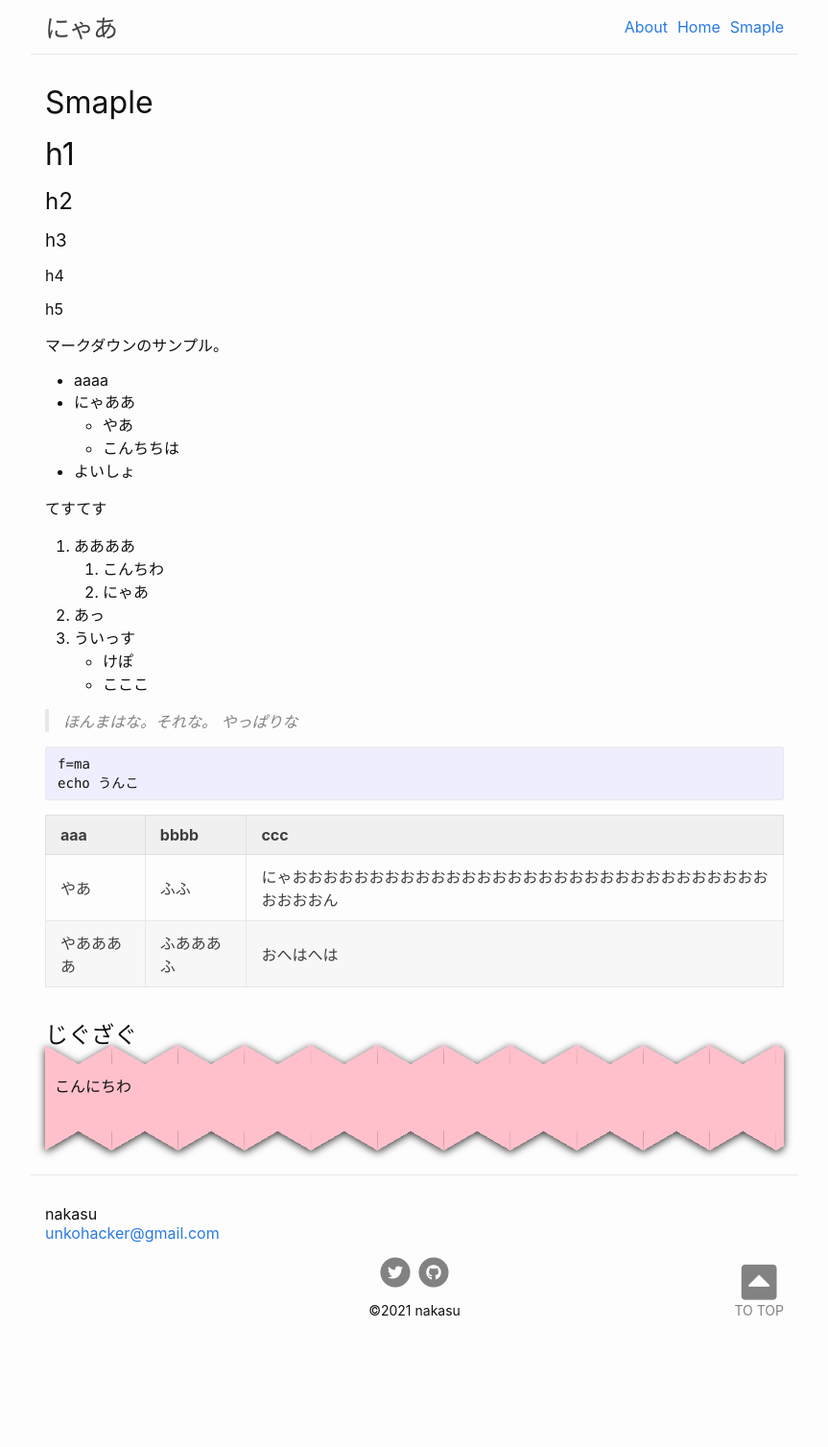
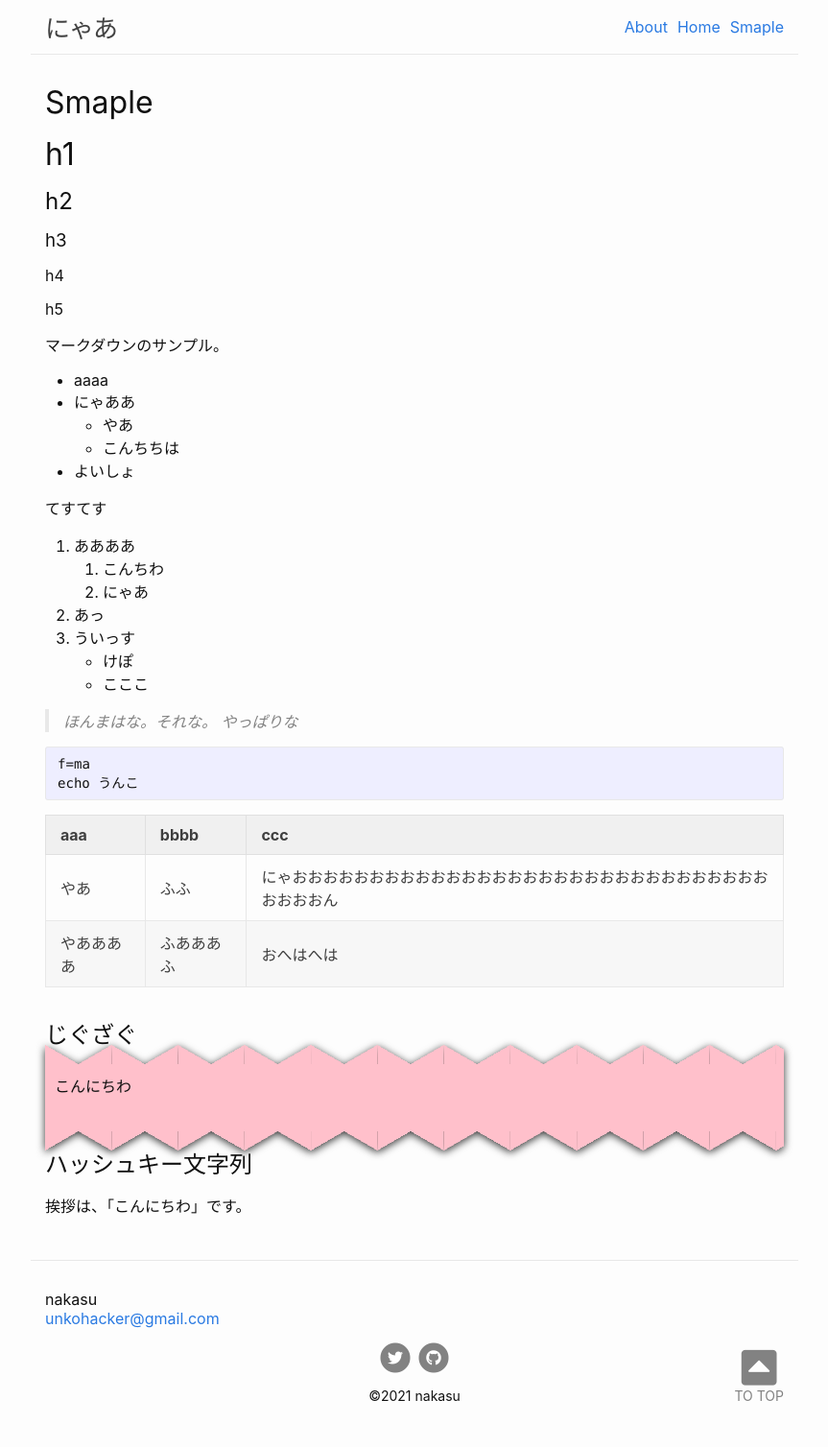
Before and after one commit to znuko/jekyll-template, a Jekyll site: the page built from _pages/sample.md, in a window 1280 px wide. Shown: the whole page at 96% size, without its empty margins (208-1071 px from the left). Built offline with Jekyll 4.4.1, drawn with Linux system fonts in a browser that asks for light colours; nearby versions of some CDN libraries; before the commit the page ends 1419 px from its top, so only the background shows below that.

Commit message:
test string hash key

```diff
--- a/_config.yml
+++ b/_config.yml
@@ -56,3 +56,5 @@ exclude:
 
 plugins:
   - jekyll-tidy
+
+"挨拶": "こんにちわ"
--- a/_pages/sample.md
+++ b/_pages/sample.md
@@ -44,3 +44,8 @@ echo うんこ
 
 こんにちわ
 {: .zigzag}
+
+
+## ハッシュキー文字列
+
+挨拶は、「{{ site["挨拶"] }}」です。
```
